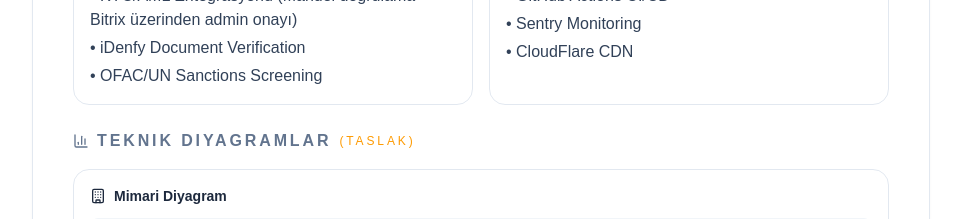
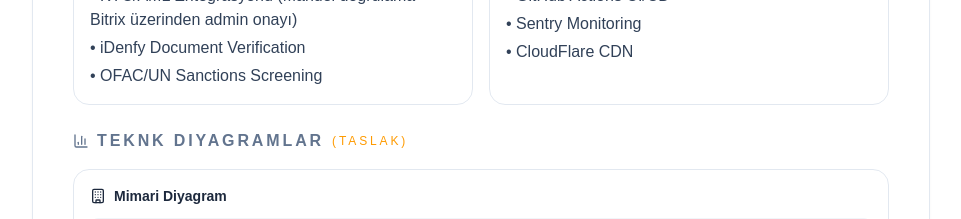
Before and after one commit to vnrnesia/bankbooker-proposal, a Next.js app: page / in a window 1280 px wide. Shown: the part 1440-1659 px from the top of the page, without its empty margins (159-1120 px from the left). Built offline with nearby package versions, Linux system fonts and the light colour scheme.

Commit message:
proposal vercel deploy fix

```diff
--- a/app/page.tsx
+++ b/app/page.tsx
@@ -191,10 +191,10 @@ export default function VVPlatformProposal() {
                             </div>
                         </div>
 
-                        {/* Teknik Diyagramlar */}
+                        {/* Teknik Diyagramlar //vercel deploy fix */}
                         <div className="space-y-4 mt-6">
                             <h3 className="text-md font-semibold uppercase tracking-[0.18em] text-slate-500 flex items-center gap-2">
-                                <BarChart3 className="w-4 h-4" /> Teknik Diyagramlar <span className="text-xs text-amber-500 font-medium">(TASLAK)</span>
+                                <BarChart3 className="w-4 h-4" /> Teknk Diyagramlar <span className="text-xs text-amber-500 font-medium">(TASLAK)</span>
                             </h3>
 
                             <div className="grid gap-4">
```
